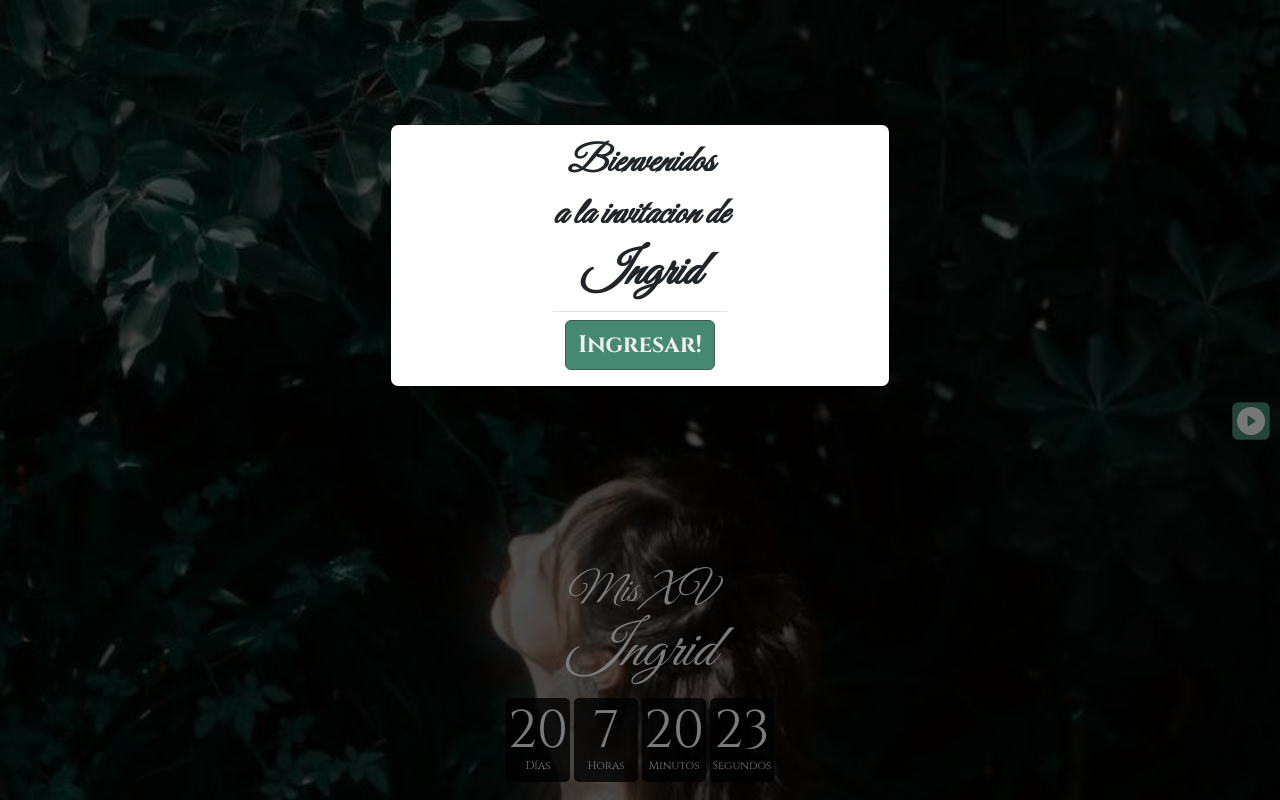
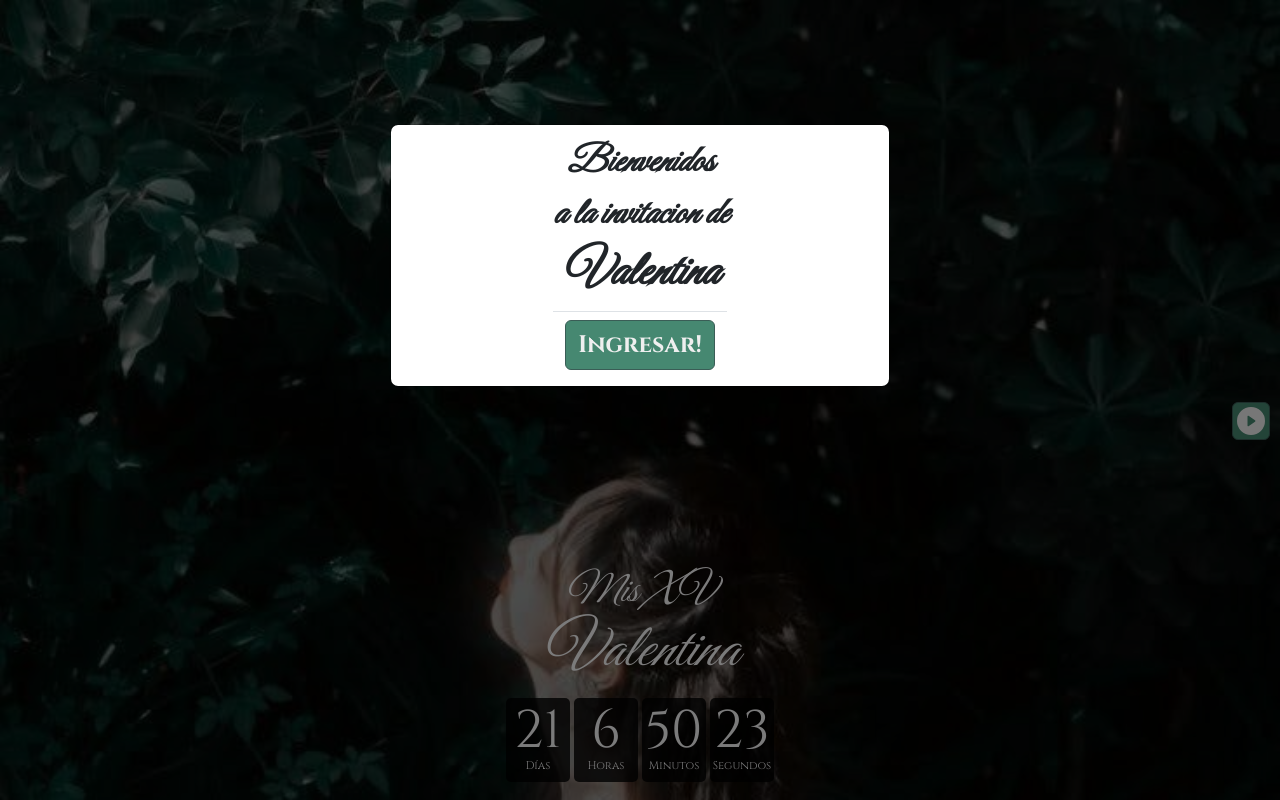
Before and after one commit to emiliolj1/xvModel---Vale, a React (Vite) app: page / in a window 1280 px wide. Shown: the top 800 px of the page. Built offline with nearby package versions, Linux system fonts and the light colour scheme.

Commit message:
Name and date changed in all sections

```diff
--- a/src/App.jsx
+++ b/src/App.jsx
@@ -39,7 +39,7 @@ function App() {
         <Modal.Body className='mx-auto mb-0 pb-0'>
           <h3 className='titulo text-center' style={{fontSize:'2.3rem'}} >Bienvenidos</h3>
           <h3 className='titulo text-center' style={{fontSize:'2.3rem'}}>a la invitacion de</h3>
-          <h3 className='titulo text-center' style={{fontSize:'3rem'}}>Ingrid</h3>
+          <h3 className='titulo text-center' style={{fontSize:'3rem'}}>Valentina</h3>
         </Modal.Body>
         <Modal.Footer className='mx-auto text-center mt-0 pt-1'>
           <Button className='cardFont cardButton mx-auto fs-4 fw-bold' onClick={handleModalClose}>
--- a/src/components/layout/Countdown.jsx
+++ b/src/components/layout/Countdown.jsx
@@ -2,7 +2,7 @@ import React, { useState, useEffect } from 'react';
 import "../styles/countDown.css"
 
 function Countdown() {
-  const [countDownDate, setCountDownDate] = useState(new Date('Nov 15, 2024 22:30:00').getTime());
+  const [countDownDate, setCountDownDate] = useState(new Date('Nov 16, 2024 22:00:00').getTime());
   const [days, setDays] = useState(0);
   const [hours, setHours] = useState(0);
   const [minutes, setMinutes] = useState(0);
--- a/src/components/sections/Four.jsx
+++ b/src/components/sections/Four.jsx
@@ -12,7 +12,7 @@ const Four = () => {
           <h2 className='titulo fw-bold' style={{fontSize:'2.6rem', fontStyle: 'normal'}} >Asistencia</h2>
           <p className='asistenciaFont fs-6 my-0'>Quiero contar contigo, ¿vienes?</p>
           <p className='asistenciaFont fs-6 my-0'>Confírmame, por favor.</p>
-          <Button href='https://wa.me/543816364212?text=Hola%20Adriana,%20confirmo%20mi%20presencia.%20Soy%20[tu nombre]' className='my-3 mx-auto asisButton fw-bold'>
+          <Button href='https://wa.me/543816477971?text=Hola%20Adriana,%20confirmo%20mi%20presencia.%20Soy%20[tu nombre]' className='my-3 mx-auto asisButton fw-bold'>
             Confirmar Presencia!
           </Button>
         </div>
--- a/src/components/sections/One.jsx
+++ b/src/components/sections/One.jsx
@@ -7,7 +7,7 @@ const One = () => {
     <Container fluid className="sectionM faceInv d-flex flex-column">
       <Container className='mt-auto mb-3'>
         <h3 className='title misXv'>Mis XV</h3>
-        <h3 className='title nombre'>Ingrid</h3>
+        <h3 className='title nombre'>Valentina </h3>
         <Countdown/>
       </Container>
     </Container>
--- a/src/components/sections/Three.jsx
+++ b/src/components/sections/Three.jsx
@@ -31,7 +31,7 @@ const Three = () => {
         <div className='card cardFont mx-5 px-2 py-2 text-center'>
           <h3 className='fw-bold pt-3 fs-4'>Salon Coyote</h3>
           <p className='mb-2'><GeoAltFill/> Av. M. T. Alvear - Delfín Gallo</p>
-          <p className='fw-bold mb-1'>15 · Noviembre · 2024</p>
+          <p className='fw-bold mb-1'>16 · Noviembre · 2024</p>
           <p className='fw-bold mb-1'>22:00hrs</p>
           <p className='fw-bold mb-2'>¡Sé puntual!</p>
           <Button href='https://maps.app.goo.gl/22Ygrp85hBdgkP2j8' className='mb-3 mx-auto cardButton fw-bold'>
```
